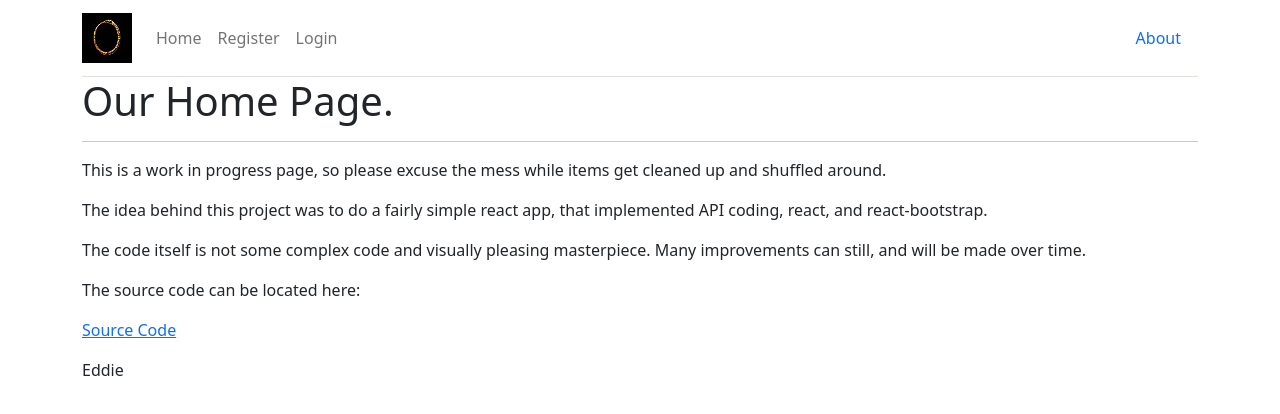
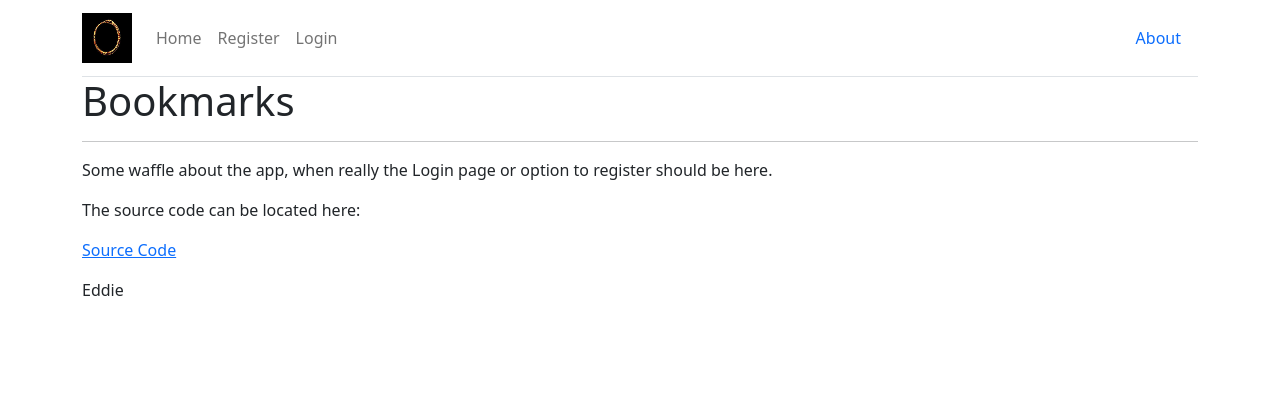
Before and after one commit to SaundersEddie/bookmarks, a React (Create React App) app in the folder frontend/: page / in a window 1280 px wide. Shown: the top 414 px of the page. Built offline with nearby package versions, Linux system fonts and the light colour scheme.

Commit message:
cleaned up home page and correct reposiory link

```diff
--- a/frontend/src/pages/Home.js
+++ b/frontend/src/pages/Home.js
@@ -4,13 +4,11 @@ import React from 'react';
 export default function Home() {
     return (
         <>
-            <h1>Our Home Page.</h1>
+            <h1>Bookmarks</h1>
             <hr></hr>
-            <p>This is a work in progress page, so please excuse the mess while items get cleaned up and shuffled around.</p>
-            <p>The idea behind this project was to do a fairly simple react app, that implemented API coding, react, and react-bootstrap. </p>
-            <p>The code itself is not some complex code and visually pleasing masterpiece. Many improvements can still, and will be made over time.</p>
+            <p>Some waffle about the app, when really the Login page or option to register should be here.</p>
             <p>The source code can be located here:</p>
-            <p><a href="https://github.com/EXSsaunders/washingtondc" target="_blank" rel="noopener noreferrer">Source Code</a></p>
+            <p><a href="https://github.com/SaundersEddie/bookmarks" target="_blank" rel="noopener noreferrer">Source Code</a></p>
             <p>Eddie</p>
         </>
     )
```
